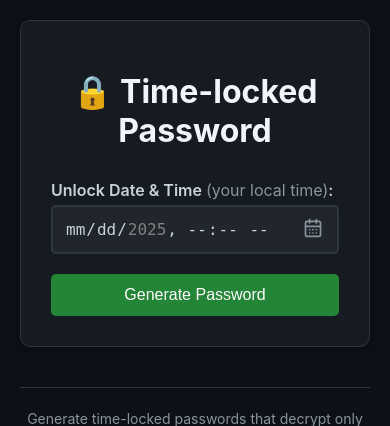
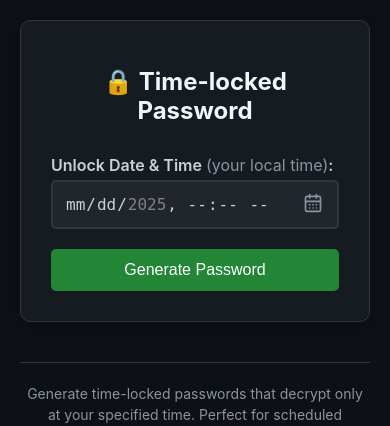
Before and after one commit to mimimiku778/time-locked-password-php, a PHP site: page / in a window 390 px wide. Shown: the top 426 px of the page. Run offline with PHP 8.4, Linux system fonts and the light colour scheme.

Commit message:
Fix: Adjust h1 font size for better responsiveness on smaller screens

```diff
--- a/assets/style.css
+++ b/assets/style.css
@@ -17,6 +17,7 @@ h1 {
     color: #f0f6fc;
     text-align: center;
     margin-bottom: 30px;
+    font-size: 2rem;
 }
 h1 a {
     color: inherit;
@@ -211,3 +212,9 @@ footer {
     border-radius: 4px;
     margin-bottom: 20px;
 }
+
+@media (max-width: 768px) {
+    h1 {
+        font-size: 1.5rem;
+    }
+}
```
